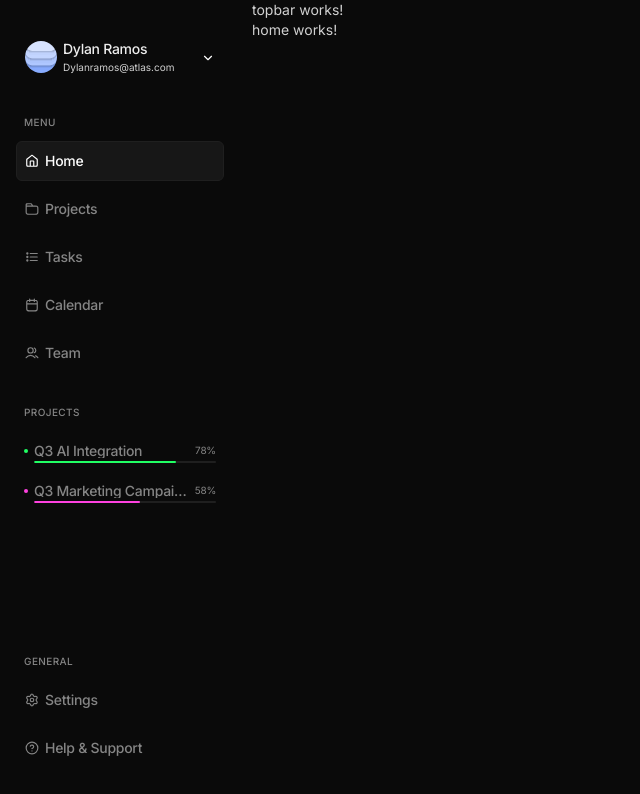
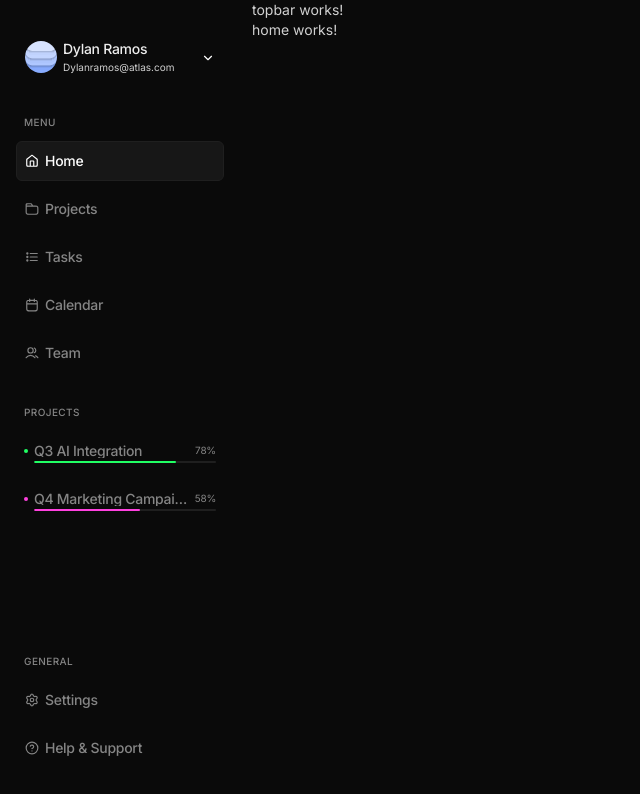
Before and after one commit to Dehlan/Atlas-App, an Angular app in the folder front-end/: page / in a window 1280 px wide. Shown: the top 794 px of the page, without its empty margins (0-640 px from the left). Built offline with nearby package versions, Linux system fonts and the light colour scheme.

Commit message:
Fixed an issue where the project links wasn't inheriting the gap set in the nav links container. Since the project links are looped within the component, the nav link styles in the sidebar only views 1 child. I added the gap instead in the project link component

```diff
--- a/front-end/src/app/api-services/project-service.ts
+++ b/front-end/src/app/api-services/project-service.ts
@@ -8,7 +8,7 @@ import { from, Observable } from 'rxjs';
 export class ProjectService {
 	private MockProjects: IProjectLink[] = [
 		{ Id: 1, Name: 'Q3 AI Integration', Progress: 78, Color: '#20FF63', Href: '#' },
-		{ Id: 2, Name: 'Q3 Marketing Campaign', Progress: 58, Color: '#FF41DF', Href: '#' },
+		{ Id: 2, Name: 'Q4 Marketing Campaign', Progress: 58, Color: '#FF41DF', Href: '#' },
 
 	]
 
--- a/front-end/src/app/components/sidebar/project-link/project-link.scss
+++ b/front-end/src/app/components/sidebar/project-link/project-link.scss
@@ -1,5 +1,7 @@
 :host {
-  display: block;
+  display: flex;
+  flex-direction: column;
+  gap: 8px;
   width: 100%;
 }
 
```
